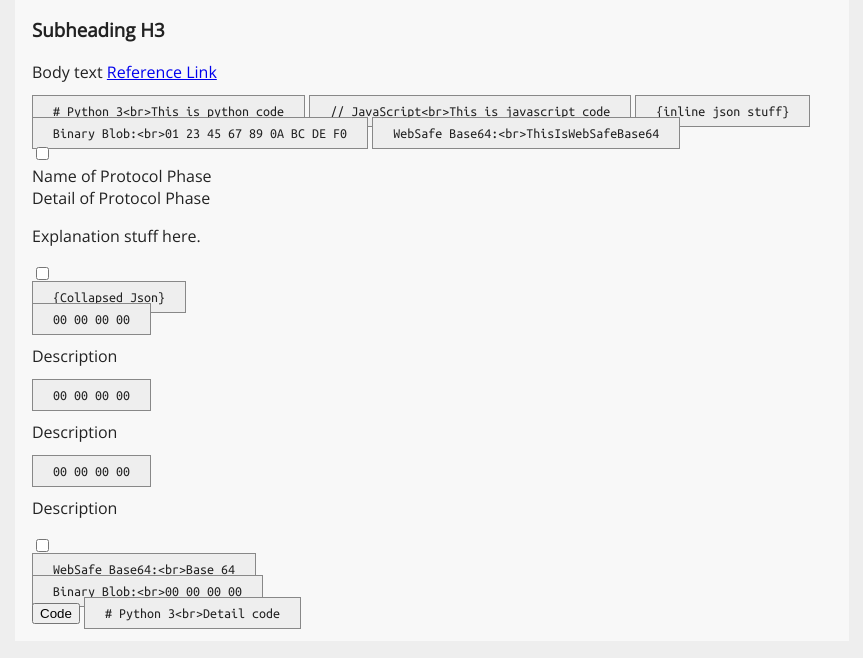
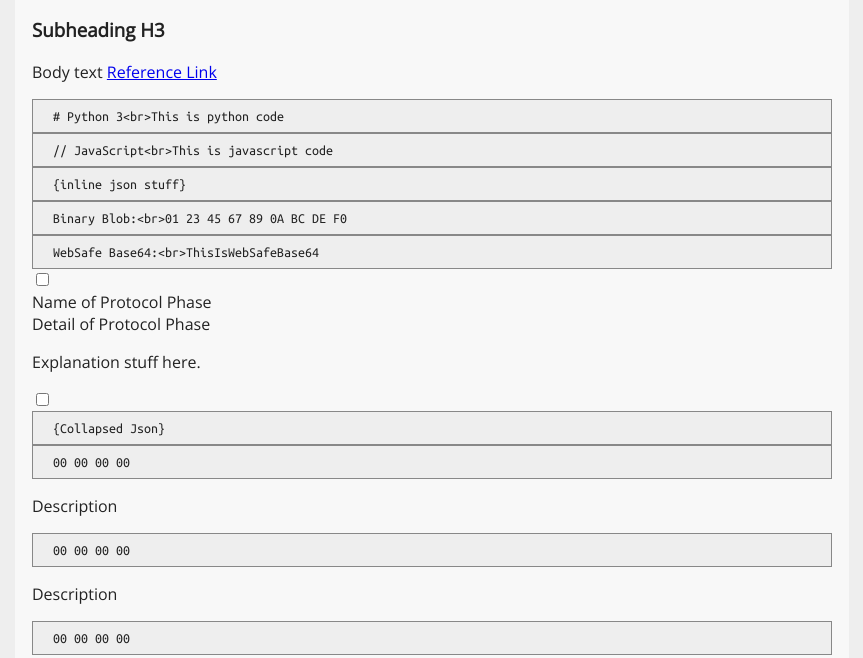
Before and after one commit to andrewgu/andrewgu.github.io, a plain HTML site: page u2f.html in a window 1280 px wide. Shown: the part 273-931 px from the top of the page, without its empty margins (208-1071 px from the left). Drawn offline with nearby package versions, Linux system fonts and the light colour scheme.

Commit message:
Update code

```diff
--- a/include/style.css
+++ b/include/style.css
@@ -40,6 +40,7 @@ code {
     line-height: 16px;
     font-family: 'Ubuntu Mono', monospace;
     color: #222222;
+    display: block;
 }
 
 code.python::before {
--- a/include/util.js
+++ b/include/util.js
@@ -15,7 +15,7 @@ function initInteractiveFormatting(formatMapping)
     var expanderClass = formatMapping["expand_css_class"];
     var expanderAttrbString = formatMapping["expander_attrb"];
 
-    var expanderElements = document.querySelectorAll("input [" + expanderAttrbString + "] [type=checkbox]");
+    var expanderElements = document.querySelectorAll("input[" + expanderAttrbString + "][type=checkbox]");
     expanderElements.forEach(function(element, index)
     {
         var targetElemId = element.getAttribute(expanderAttrbString);
--- a/u2f.html
+++ b/u2f.html
@@ -56,7 +56,7 @@
                     </div>
 
                     <div class="show-code" id="test_showcode">
-                        <input class="show-code-expand-button" type="button" value="Code" expandtarget="test_showcode">
+                        <input class="show-code-expand-button" type="checkbox" value="Code" expandtarget="test_showcode">
                         <code class="detail-code python">Detail code</code>
                     </div>
                 </div>
```
